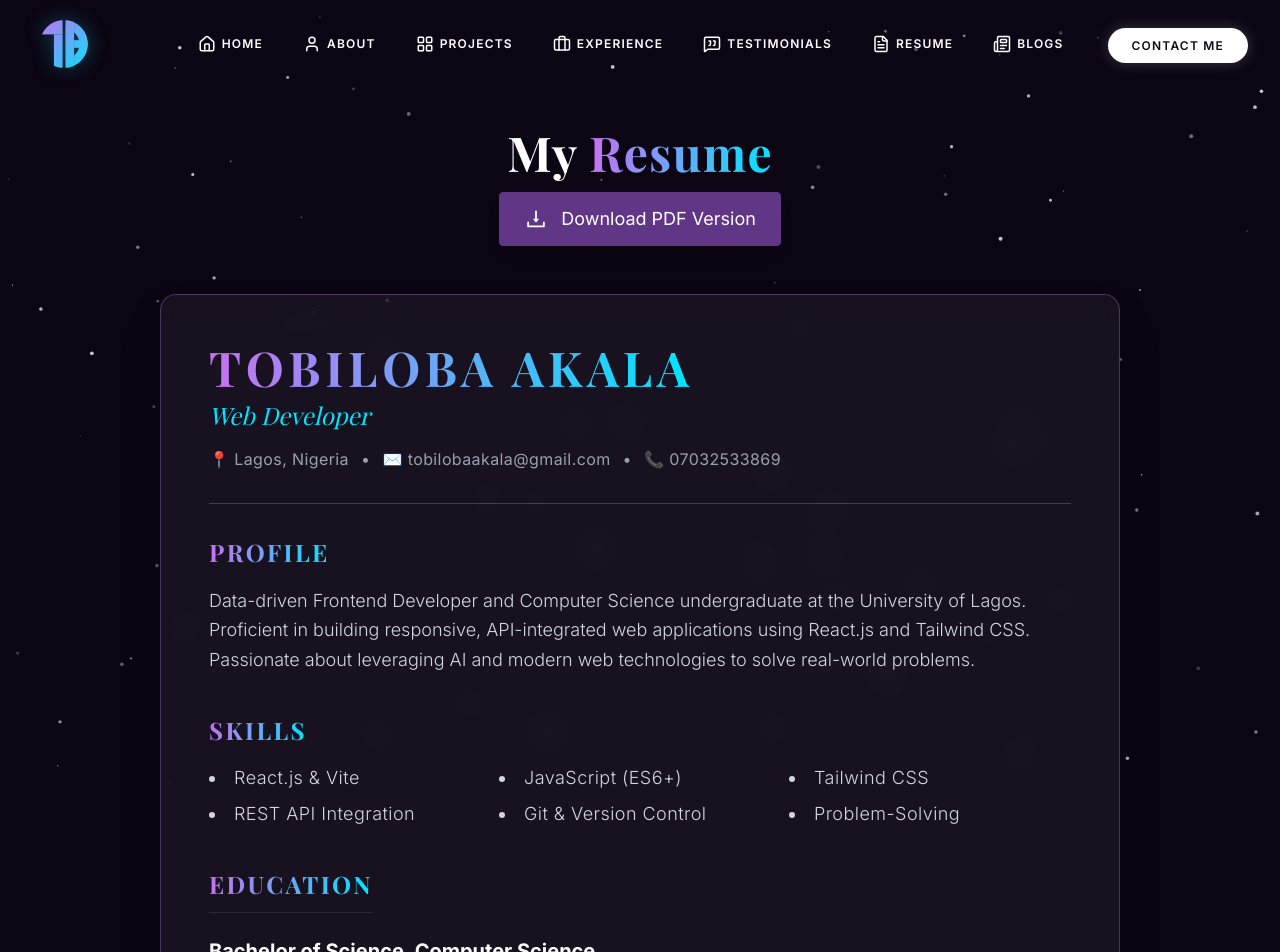
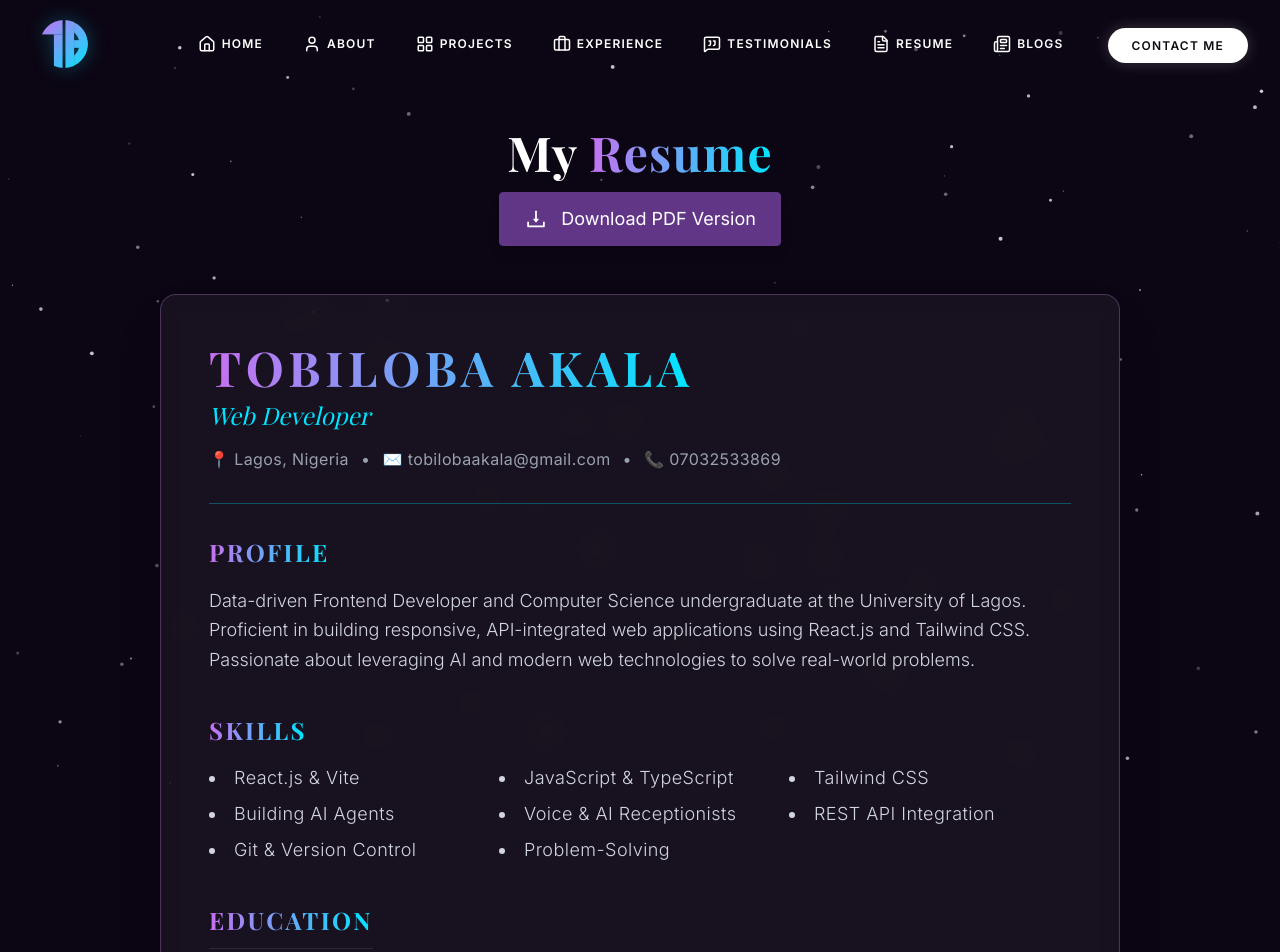
Before and after one commit to realtee01/new-profile-portfolio, a React (Vite) app: page /resume in a window 1280 px wide. Shown: the top 952 px of the page. Built offline with nearby package versions, Linux system fonts and the light colour scheme; a web font is replaced by a local one.

Commit message:
feat: Add AI services and skills to portfolio
Introduces new service offerings and skill listings related to AI agents, voice agents, and AI receptionists. This enhances the portfolio's representation of current capabilities in AI development.

```diff
--- a/src/components/About/Techstack.tsx
+++ b/src/components/About/Techstack.tsx
@@ -8,7 +8,8 @@ import {
   SiNextdotjs,
   SiSolidity,
   SiTailwindcss,
-  SiTypescript
+  SiTypescript,
+  SiOpenai
 } from "react-icons/si";
 import { motion } from "motion/react";
 import React, { useState } from "react";
@@ -53,6 +54,7 @@ export default function Techstack() {
     { icon: SiTypescript, name: "TypeScript", proficiency: "85%", projects: "Forzchain, Pixel Clean AI" },
     { icon: DiNodejs, name: "Node.js", proficiency: "80%", projects: "Relay Properties" },
     { icon: SiNextdotjs, name: "Next.js", proficiency: "85%", projects: "Trendy Transit, Nexchat3" },
+    { icon: SiOpenai, name: "OpenAI / AI Agents", proficiency: "90%", projects: "Roitech AI, AI Receptionists" },
     { icon: DiGit, name: "Git", proficiency: "90%", projects: "All Projects" },
     { icon: SiSolidity, name: "Solidity", proficiency: "70%", projects: "Forzchain" },
   ];
--- a/src/components/Home/Home2.tsx
+++ b/src/components/Home/Home2.tsx
@@ -2,7 +2,7 @@ import { useState } from "react";
 import { AiFillGithub } from "react-icons/ai";
 import { FaWhatsapp, FaPhone } from "react-icons/fa";
 import { FaXTwitter } from "react-icons/fa6";
-import { AppWindow, Palette, Search, Zap, LayoutDashboard, MonitorSmartphone, ShoppingCart, Cuboid, Sparkles } from "lucide-react";
+import { AppWindow, Palette, Search, Zap, LayoutDashboard, MonitorSmartphone, ShoppingCart, Cuboid, Sparkles, Bot, Mic } from "lucide-react";
 import Tilt from "react-parallax-tilt";
 import { HashLink } from "react-router-hash-link";
 import MagneticDock from "../ui/magnetic-dock";
@@ -12,6 +12,16 @@ const services = [
     icon: <AppWindow className="text-[#00e5ff] w-6 h-6" />,
     title: "Code to Launch",
     desc: "Building complete, production-ready websites and web apps."
+  },
+  {
+    icon: <Bot className="text-[#c770f0] w-6 h-6" />,
+    title: "AI Agents",
+    desc: "Automating workflows by building intelligent AI agents tailored for your business."
+  },
+  {
+    icon: <Mic className="text-[#00e5ff] w-6 h-6" />,
+    title: "Voice Agents & Receptionists",
+    desc: "Integrating conversational voice agents and AI receptionists into modern websites."
   },
   {
     icon: <Cuboid className="text-[#c770f0] w-6 h-6" />,
--- a/src/components/Resume/Resume.tsx
+++ b/src/components/Resume/Resume.tsx
@@ -47,8 +47,10 @@ export default function Resume() {
              <h3 className="text-2xl font-serif font-bold text-gradient mb-4 uppercase tracking-widest border-b-2 border-transparent w-max">Skills</h3>
              <ul className="grid grid-cols-2 lg:grid-cols-3 gap-2 text-gray-300 list-disc list-inside text-lg font-light tracking-wide">
                <li>React.js & Vite</li>
-               <li>JavaScript (ES6+)</li>
+               <li>JavaScript & TypeScript</li>
                <li>Tailwind CSS</li>
+               <li>Building AI Agents</li>
+               <li>Voice & AI Receptionists</li>
                <li>REST API Integration</li>
                <li>Git & Version Control</li>
                <li>Problem-Solving</li>
```
